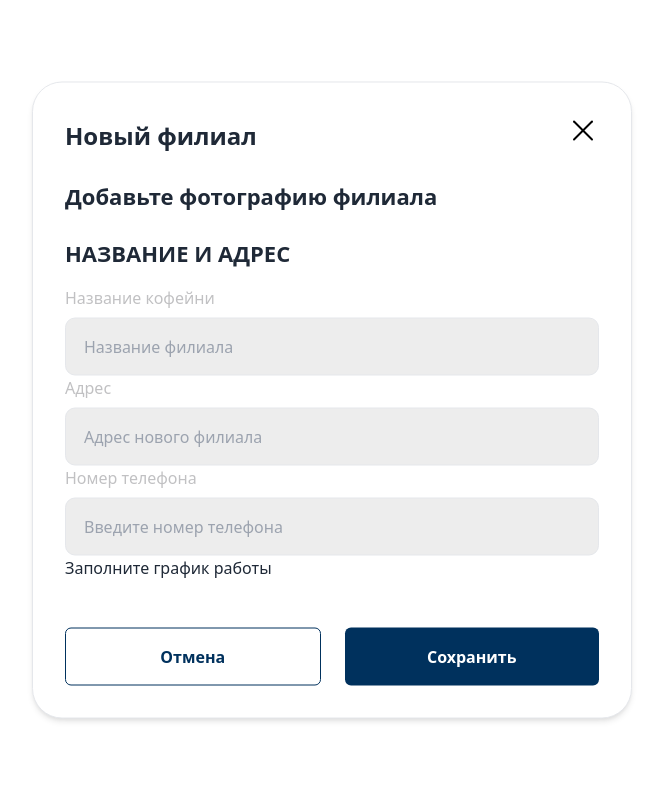
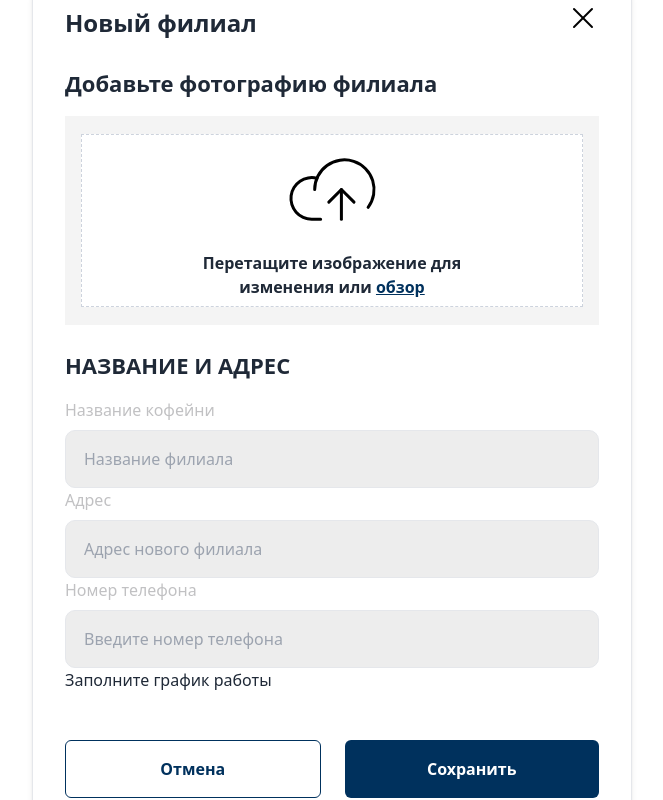
Before and after one commit to Begimai7/neocafe, a React (Vite) app: page / in a window 1280 px wide. Shown: the whole page, without its empty margins (308-971 px from the left). Built offline with nearby package versions, Linux system fonts and the light colour scheme.

Commit message:
added photo input

```diff
--- a/src/components/CreateNewBranch.tsx
+++ b/src/components/CreateNewBranch.tsx
@@ -3,7 +3,7 @@ import { useState } from 'react';
 import Input from './UI/Input';
 import closeIcon from '../assets/newBranchIcons/close.svg';
 import Button from './UI/Button';
-// import PhotoInput from './UI/PhotoInput';8
+import PhotoInput from './UI/PhotoInput';
 
 const NewBranch: React.FC = () => {
   const [isOpen, setIsOpen] = useState<boolean>(true);
@@ -25,7 +25,7 @@ const NewBranch: React.FC = () => {
         Добавьте фотографию филиала
       </p>
 
-      {/* <PhotoInput /> */}
+      <PhotoInput />
 
       <p className="text-[22px] font-semibold uppercase mt-6">
         Название и адрес
--- /dev/null
+++ b/src/components/UI/PhotoInput.tsx
@@ -0,0 +1,98 @@
+import { useState } from 'react';
+import image from '../../assets/newBranchIcons/cloudArrowUp.svg';
+import Input from './Input';
+
+interface PhotoInputProps {
+  height?: string;
+}
+
+const PhotoInput: React.FC<PhotoInputProps> = ({height}) => {
+
+  const [selectedImage, setSelectedImage] = useState<string | null>(null);
+
+  const handleFileInputChange = () => {
+    const fileInput = document.getElementById(
+      'new_branch',
+    ) as HTMLInputElement | null;
+
+    if (fileInput?.files && fileInput.files.length > 0) {
+      const file = fileInput.files[0];
+      console.log(file, 'file');
+      // Чтение файла и обновление отображения
+      const reader = new FileReader();
+      reader.onloadend = () => {
+        const result = reader.result;
+        if (result) {
+          setSelectedImage(result.toString());
+        }
+      };
+      reader.readAsDataURL(file);
+    }
+  };
+
+  const handleFileDrop = (event: React.DragEvent<HTMLDivElement>) => {
+    event.preventDefault();
+    const files = event.dataTransfer.files;
+
+    const fileInput = document.getElementById(
+      'new_branch',
+    ) as HTMLInputElement | null;
+    if (fileInput) {
+      fileInput.files = files;
+
+      const changeEvent = new Event('change', { bubbles: true });
+      fileInput.dispatchEvent(changeEvent);
+    }
+  };
+
+  const handleDragOver = (event: React.DragEvent<HTMLDivElement>) => {
+    event.preventDefault();
+  };
+
+  return (
+    <div
+      className="flex justify-center items-center h-[209px] mt-[16px] bg-[#F4F4F4]"
+      style={{height: height}}
+      onDrop={handleFileDrop}
+      onDragOver={handleDragOver}
+    >
+      <div
+        className="flex flex-col justify-around items-center bg-[#FFFFFF] border border-[#CDD3DD] border-dashed"
+        style={{
+          width: 'calc(100% - 32px)',
+          height: 'calc(100% - 36px)',
+        }}
+      >
+        {selectedImage ? (
+          <img
+            src={selectedImage}
+            className="w-[187px] h-[95px] object-contain"
+            alt="Selected Image"
+          />
+        ) : (
+          <img src={image} alt="Uploaded Image" />
+        )}
+
+        <p className="text-center max-w-[318px] font-semibold">
+          Перетащите изображение для изменения или{' '}
+          <label
+            htmlFor="new_branch"
+            className="text-[#00315D] underline cursor-pointer"
+          >
+            {' '}
+            обзор{' '}
+          </label>
+        </p>
+      </div>
+      <Input
+        id="new_branch"
+        accept="image/*"
+        style={{ display: 'none' }}
+        type="file"
+        onChange={handleFileInputChange}
+      />
+    </div>
+  );
+};
+
+export default PhotoInput;
```
